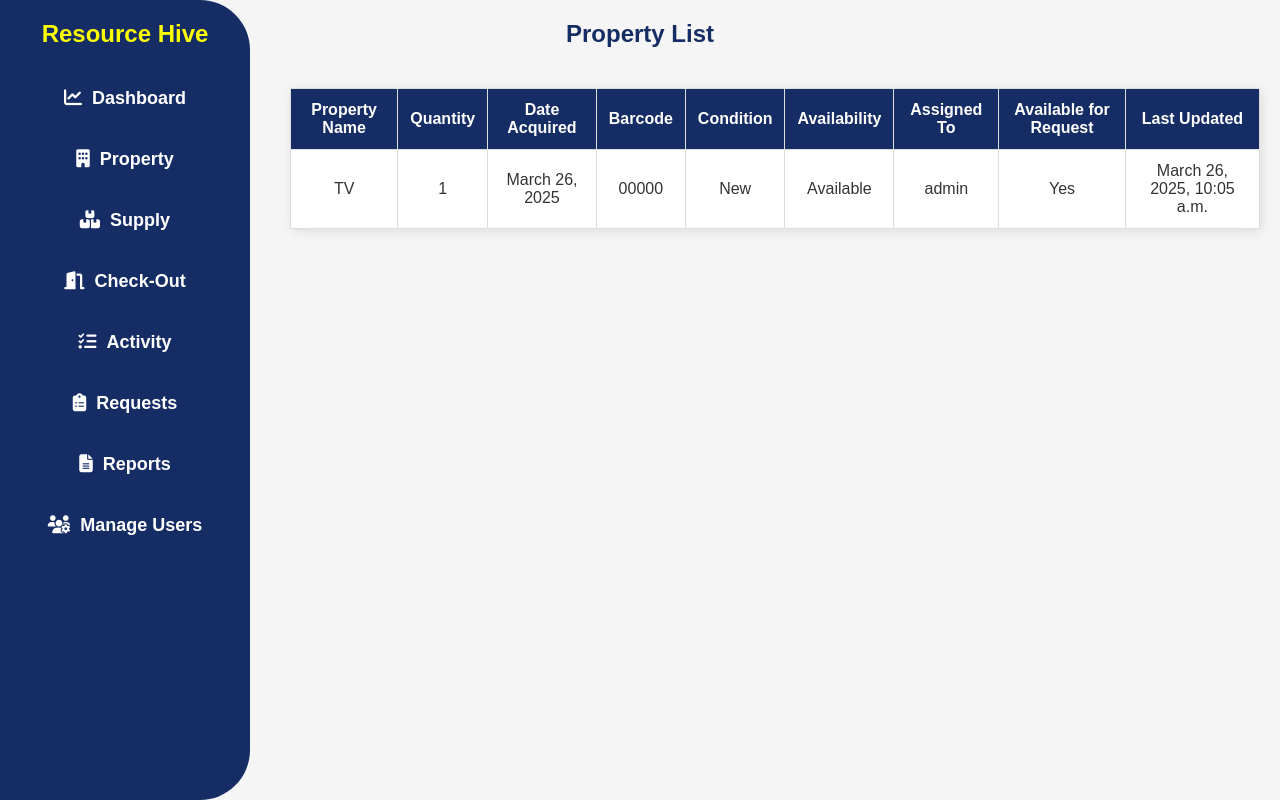
After one commit to vlsjm/capstone-repo, a Django app: page /property/ in a window 1280 px wide. The commit adds this page. Run offline with Django 5.2, Linux system fonts and the light colour scheme; data comes from the database, SQL or seed files in the repository; both versions use the stored data as it was after the commit.

Commit message:
few-changes

```diff
--- a/app/templates/app/base.html
+++ b/app/templates/app/base.html
@@ -9,6 +9,7 @@
     <meta name="viewport" content="width=device-width, initial-scale=1" />
   </head>
   <body>
-    {% block content %} {% endblock content %}
+    {% block content %}
+    {% endblock content %}
   </body>
 </html>
--- a/app/templates/app/dashboard.html
+++ b/app/templates/app/dashboard.html
@@ -12,7 +12,9 @@
 <body>
     {% include 'app/navbar.html' %}
     {% block content %}
-
+    <div class="dashboard-content">
+        <h2>Hello, <span>Admin</span></h2>
+    </div>
     {% endblock content %}
 </body>
 </html>
--- a/app/templates/app/navbar.html
+++ b/app/templates/app/navbar.html
@@ -7,8 +7,23 @@
       </a>
     </li>
     <li>
+      <a href="{% url 'property_list' %}">
+        <i class="fas fa-building"></i> Property
+      </a>
+    </li>
+    <li>
       <a href="{% url 'supply_list' %}">
         <i class="fas fa-boxes"></i> Supply
+      </a>
+    </li>
+    <li>
+      <a href="{% url 'checkout' %}">
+        <i class="fas fa-door-open"></i>  Check-Out
+      </a>
+    </li>
+    <li>
+      <a href="{% url 'activity' %}">
+        <i class="fas fa-tasks"></i> Activity
       </a>
     </li>
     <li>
@@ -22,7 +37,10 @@
       </a>
     </li>
     <li>
-      <a href="{% url 'settings' %}"> <i class="fas fa-cog"></i> Settings </a>
+      <a href="{% url 'manage_users' %}">
+        <i class="fas fa-users-cog"></i> Manage Users
+      </a>
+    </li>
     </li>
   </ul>
 </nav>
--- /dev/null
+++ b/app/templates/app/property.html
@@ -0,0 +1,56 @@
+{% load static %}
+<!DOCTYPE html>
+<html lang="en">
+<head>
+    <meta charset="UTF-8">
+    <meta name="viewport" content="width=device-width, initial-scale=1.0">
+    <title>Property List</title>
+    <link rel="stylesheet" href="{% static 'css/style.css' %}">
+    <link rel="stylesheet" href="https://cdnjs.cloudflare.com/ajax/libs/font-awesome/6.4.2/css/all.min.css">
+</head>
+<body>
+  {% include 'app/navbar.html' %}
+  {% block content %}
+
+  <h2>Property List</h2>
+
+  <div class="content">
+    <table border="1">
+      <thead>
+        <tr>
+          <th>Property Name</th>
+          <th>Quantity</th>
+          <th>Date Acquired</th>
+          <th>Barcode</th>
+          <th>Condition</th>
+          <th>Availability</th>
+          <th>Assigned To</th>
+          <th>Available for Request</th>
+          <th>Last Updated</th>
+        </tr>
+      </thead>
+      <tbody>
+        {% for property in properties %}
+        <tr>
+          <td>{{ property.property_name }}</td>
+          <td>{{ property.quantity }}</td>
+          <td>{{ property.date_acquired }}</td>
+          <td>{{ property.barcode }}</td>
+          <td>{{ property.get_condition_display }}</td>
+          <td>{{ property.get_availability_display }}</td>
+          <td>{{ property.assigned_to|default:"Unassigned" }}</td>
+          <td>{{ property.available_for_request|yesno:"Yes,No" }}</td>
+          <td>{{ property.last_updated }}</td>
+        </tr>
+        {% empty %}
+        <tr>
+          <td colspan="9">No properties available.</td>
+        </tr>
+        {% endfor %}
+      </tbody>
+    </table>
+  </div>
+
+  {% endblock %}
+</body>
+</html>
--- a/app/urls.py
+++ b/app/urls.py
@@ -1,18 +1,25 @@
 from django.urls import path
 from .views import (
     DashboardPageView,
-    InventoryPageView,
-    RequestsPageView,
+    RequestsListView,
     ReportPageView,
-    SettingsPageView,
-    SupplyListView
+    ActivityPageView,
+    SupplyListView,
+    PropertyListView,
+    CheckOutPageView,
+    ManageUsersPageView,
+
 )
 
 urlpatterns = [
     path('', DashboardPageView.as_view(), name='dashboard'),
-    path('inventory/', InventoryPageView.as_view(), name='inventory'),
-    path('requests/', RequestsPageView.as_view(), name='requests'),
+    path('requests/', RequestsListView.as_view(), name='requests'),
     path('reports/', ReportPageView.as_view(), name='reports'),
-    path('settings/', SettingsPageView.as_view(), name='settings'),
+    path('activity/', ActivityPageView.as_view(), name='activity'),
     path('supplies/', SupplyListView.as_view(), name='supply_list'),
+    path('property/', PropertyListView.as_view(), name='property_list'),
+    path('check-out/', CheckOutPageView.as_view(), name='checkout'),
+    path('manage-users/', ManageUsersPageView.as_view(), name='manage_users'),
+
+
 ]
--- a/app/views.py
+++ b/app/views.py
@@ -1,24 +1,34 @@
 from django.shortcuts import render
 from django.views.generic import TemplateView, ListView
-from .models import Supply
+from .models import Supply, Property, SupplyRequest
 
 
 class DashboardPageView(TemplateView):
     template_name = 'app/dashboard.html'
 
-class InventoryPageView(TemplateView):
-    template_name = 'app/inventory.html'
-
-class RequestsPageView(TemplateView):
-    template_name = 'app/requests.html'
-
 class ReportPageView(TemplateView):
     template_name = 'app/reports.html'
 
-class SettingsPageView(TemplateView):
-    template_name = 'app/settings.html'
+class ActivityPageView(TemplateView):
+    template_name = 'app/activity.html'
+
+class RequestsListView(ListView):
+    model = SupplyRequest
+    template_name = 'app/requests.html'
+    context_object_name ='requests'
 
 class SupplyListView(ListView):
     model = Supply
     template_name = 'app/supply.html'
     context_object_name = 'supplies'
+
+class PropertyListView(ListView):
+    model = Property
+    template_name = 'app/property.html'
+    context_object_name = 'properties'
+
+class CheckOutPageView(TemplateView):
+    template_name = 'app/checkout.html'
+
+class ManageUsersPageView(TemplateView):
+    template_name = 'app/manage_users.html'
--- a/static/css/style.css
+++ b/static/css/style.css
@@ -1,60 +1,134 @@
-
-.main-container {
-    display: flex;
-    min-height: 100vh;
+body {
+  font-family: Arial, sans-serif;
+  margin: 0;
+  padding: 0;
+  background-color: whitesmoke;
 }
-
+h1 {
+  text-align: center;
+  margin-top: 20px;
+  color: #fbff00;
+}
 .sidebar {
   width: 250px;
-    background-color: white;
-    position: relative;
+  height: 100%;
+  background-color: #152d64;
   border-top-right-radius: 50px;
   border-bottom-right-radius: 50px;
-    box-shadow: 2px 0 5px rgba(0, 0, 0, 0.1);
-    padding: 20px;
+  position: fixed;
+  top: 0;
+  left: 0;
 }
-
 .sidebar ul {
   list-style-type: none;
   padding: 0;
 }
-
 .sidebar ul li {
-    padding: 15px;
-    text-align: left;
+  padding: 20px;
+  display: flex;
+  justify-content: center;
+  height: 100%;
 }
 
 .sidebar ul li a {
-    color: black;
+  color: white;
   text-decoration: none;
   font-size: 18px;
   display: flex;
-    align-items: center;
   gap: 10px;
+  font-weight: bold;
 }
 
 .sidebar ul li a:hover {
-    background-color: lightgray;
-    border-radius: 10px;
+  color: #fbff00;
+}
+.content {
+  margin-left: 270px;
+  padding: 20px;
 }
 
-  .content {
-    flex: 1;
-    padding: 20px;
-    background-color: lightblue;
-    overflow-x: auto;
+h2 {
+  text-align: center;
+  color: #152d64;
+  font-size: 24px;
+  margin-bottom: 20px;
 }
 
 table {
   width: 100%;
   border-collapse: collapse;
+  background: white;
+  box-shadow: 2px 2px 10px rgba(0, 0, 0, 0.1);
 }
 
-  table th, table td {
-    padding: 10px;
-    text-align: left;
+th, td {
+  padding: 12px;
+  text-align: center;
+  border: 1px solid #ddd;
 }
 
-  h2 {
+th {
+  background-color: #152d64;
+  color: white;
+  font-weight: bold;
+}
+
+td {
+  color: #333;
+}
+
+tbody tr:hover {
+  background-color: #f0f0f0;
+}
+
+.request-controls {
+  display: flex;
+  justify-content: flex-start;
+  align-items: center;
   margin-bottom: 20px;
+  background: white;
+  padding: 10px;
+  border-radius: 8px;
+  box-shadow: 2px 2px 10px rgba(0, 0, 0, 0.1);
+  max-width: 98%;
+  margin-left: auto;
+  margin-right: auto;
 }
+
+.search-input {
+  flex: 1;
+  padding: 10px;
+  font-size: 16px;
+  border: 1px solid #ccc;
+  border-radius: 5px;
+  outline: none;
+}
+
+#filterStatus {
+  padding: 10px;
+  font-size: 16px;
+  border: 1px solid #ccc;
+  border-radius: 5px;
+  background-color: white;
+  cursor: pointer;
+  margin-left: 10px;
+}
+
+.request-controls button {
+  background-color: #152d64;
+  color: white;
+  border: none;
+  padding: 10px 15px;
+  font-size: 16px;
+  border-radius: 5px;
+  cursor: pointer;
+  transition: 0.3s ease;
+  margin-left: 10px;
+}
+.dashboard-content{
+  padding: 3px;
+  background-color: #dedfdf;
+}
+span{
+  font-weight: bolder;
+}
```
Also changed, not shown: app/templates/app/activity.html (added, +18 -0 lines), app/templates/app/checkout.html (added, +18 -0 lines), app/templates/app/inventory.html (deleted, +0 -43 lines), app/templates/app/manage_users.html (added, +18 -0 lines), app/templates/app/reports.html (+3 -5 lines), app/templates/app/requests.html (+4 -4 lines), app/templates/app/supply.html (+16 -32 lines), app/templates/app/settings.html (deleted), db.sqlite3. Lines whose indentation alone changed are shown as unchanged.
